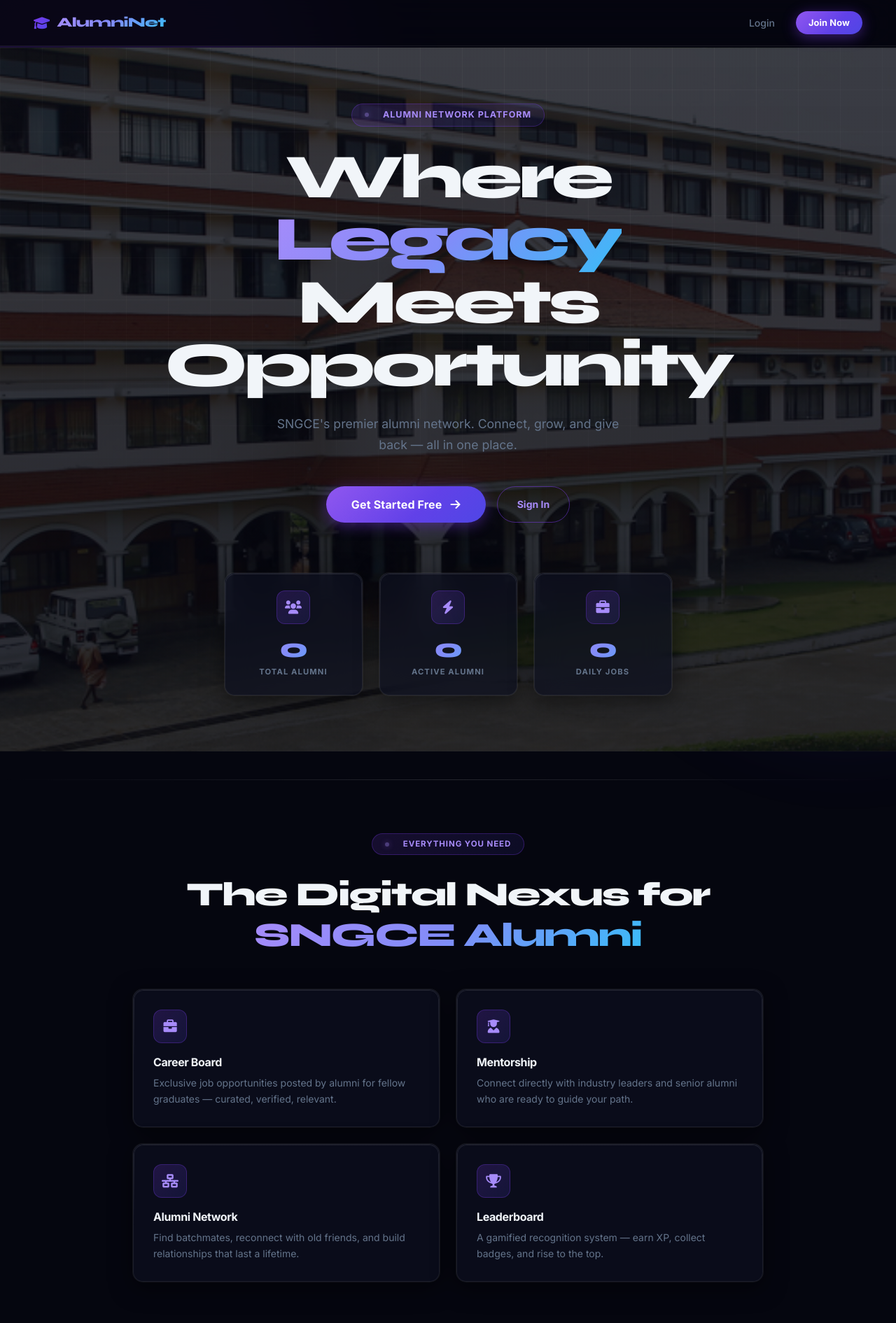
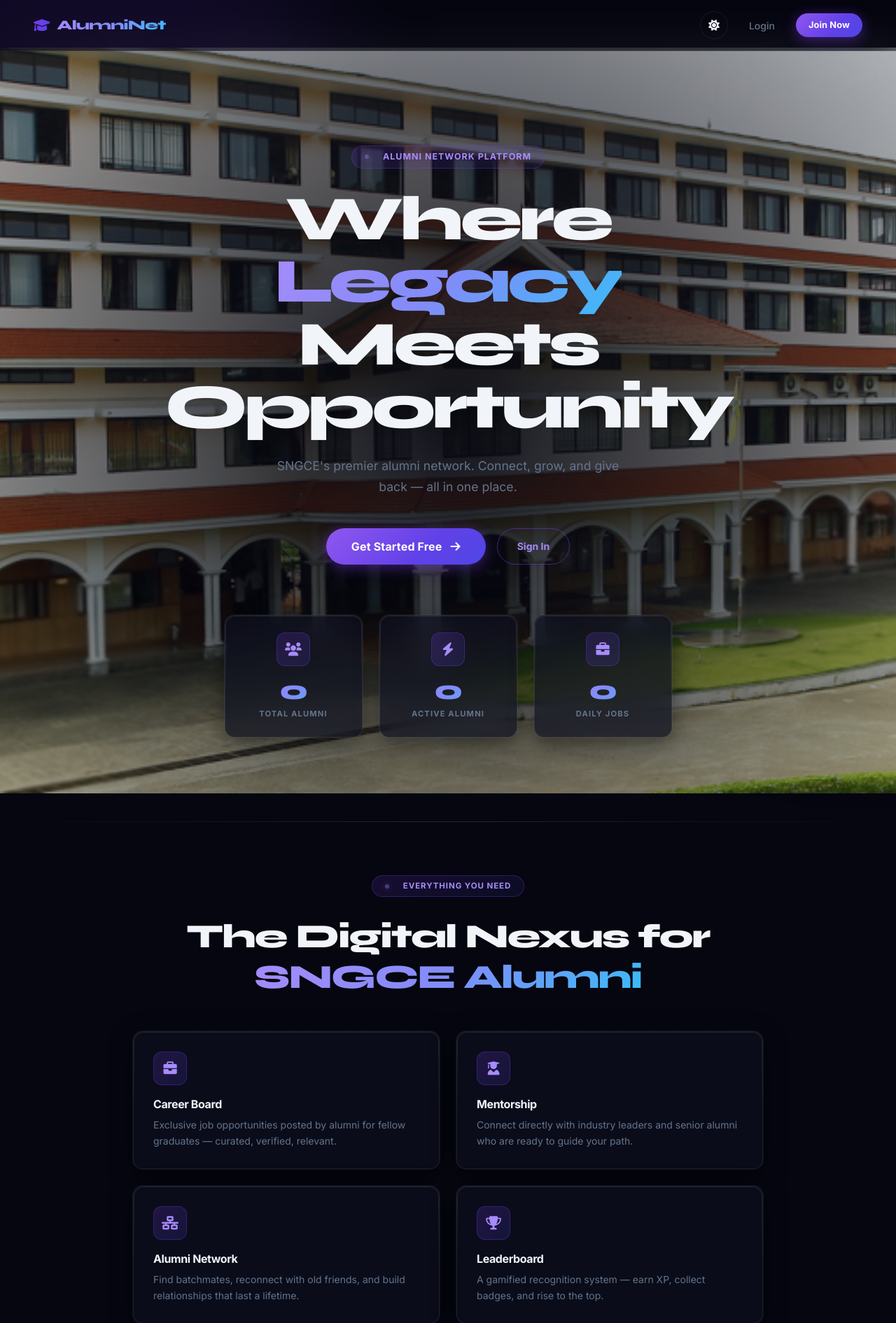
Before and after one commit to A-b-h-i-n-a-V-01/AlumniNet, a Flask app: page / in a window 1280 px wide. Shown: the top 1891 px of the page at 70% size. Run offline with Flask 3, Linux system fonts and the light colour scheme; data that the repository does not hold is empty.

Commit message:
Updated website

```diff
--- a/app/models.py
+++ b/app/models.py
@@ -21,10 +21,10 @@
     id = db.Column(db.Integer, primary_key=True)
     username = db.Column(db.String(20), unique=True, nullable=False)
     email = db.Column(db.String(120), unique=True, nullable=False)
-    image_file = db.Column(db.String(20), nullable=False, default='default.jpg')
-    password = db.Column(db.String(60), nullable=False)
+    image_file = db.Column(db.String(20), nullable=False, default='default.jpg', server_default='default.jpg')
+    password = db.Column(db.String(255), nullable=False)
     role = db.Column(db.String(10), nullable=False) # 'admin', 'faculty', 'alumni', 'student'
-    created_at = db.Column(db.DateTime, nullable=False, default=datetime.utcnow)
+    created_at = db.Column(db.DateTime, nullable=False, default=datetime.utcnow, server_default=db.func.current_timestamp())
     last_seen = db.Column(db.DateTime, default=datetime.utcnow)
 
     # Relationships
--- a/app/static/css/style.css
+++ b/app/static/css/style.css
@@ -621,28 +621,53 @@
 /* ─── HERO (PUBLIC LANDING) ──────────────────────────────── */
 .hero-section {
   position: relative;
-  min-height: 85vh;
+  min-height: 70vh;
   display: flex;
   align-items: center;
   justify-content: center;
   text-align: center;
   overflow: hidden;
-  padding: 80px 0;
+  padding: 140px 0 80px; /* Increased top padding to account for fixed navbar */
   background-attachment: scroll; /* Scroll is better for image proportion than fixed */
-}
-
-/* Hero grid pattern background */
-.hero-section::before {
-  content: '';
-  position: absolute;
-  inset: 0;
-  background-image:
-    linear-gradient(rgba(255,255,255,.03) 1px, transparent 1px),
-    linear-gradient(90deg, rgba(255,255,255,.03) 1px, transparent 1px);
-  background-size: 60px 60px;
-  mask-image: radial-gradient(ellipse 80% 80% at 50% 0%, black 40%, transparent 100%);
-  pointer-events: none;
-}
+  background: radial-gradient(circle at center, rgba(5,6,15,0.95) 0%, rgba(5,6,15,0.3) 100%), url('../images/sngce_campus.png') center center / cover no-repeat scroll;
+}
+
+/* ─── PUBLIC NAVBAR (GLASSMORPHISM) ─────────────────────── */
+.main-header {
+  position: fixed;
+  width: 100%;
+  top: 0;
+  z-index: 1030;
+  background: rgba(5,6,15, 0.4);
+  backdrop-filter: blur(24px);
+  -webkit-backdrop-filter: blur(24px);
+  border-bottom: 1px solid var(--c-border);
+  transition: all 0.3s ease;
+}
+
+.nav-theme-toggle {
+  background: none;
+  border: 1px solid var(--c-border);
+  border-radius: 50%;
+  width: 40px;
+  height: 40px;
+  display: flex;
+  align-items: center;
+  justify-content: center;
+  cursor: pointer;
+  color: var(--t-hi);
+  transition: all var(--dur) ease;
+}
+.nav-theme-toggle:hover {
+  background: var(--c-surface-2);
+  border-color: var(--c-border-hi);
+}
+.nav-theme-toggle .toggle-sun { display: none; }
+.nav-theme-toggle .toggle-moon { display: inline; }
+[data-theme="light"] .nav-theme-toggle .toggle-sun { display: inline; }
+[data-theme="light"] .nav-theme-toggle .toggle-moon { display: none; }
+[data-theme="dark"] .nav-theme-toggle .toggle-sun { display: inline; }
+[data-theme="dark"] .nav-theme-toggle .toggle-moon { display: none; }
 
 .hero-eyebrow {
   display: inline-flex;
@@ -1541,7 +1566,9 @@
 [data-theme="light"] #page-overlay { background: #f5f4f8; }
 
 /* Hero section */
-[data-theme="light"] .hero-section { background: var(--c-bg); }
+[data-theme="light"] .hero-section {
+  background: radial-gradient(circle at center, rgba(245,244,248,0.95) 0%, rgba(245,244,248,0.3) 100%), url('../images/sngce_campus.png') center center / cover no-repeat scroll;
+}
 [data-theme="light"] .hero-section::before {
   background-image:
     linear-gradient(rgba(100,80,180,.04) 1px, transparent 1px),
@@ -1554,8 +1581,19 @@
 
 /* Public navbar */
 [data-theme="light"] .main-header {
-  background: rgba(245,244,248,.88);
+  background: rgba(245,244,248,.6);
   border-bottom-color: var(--c-border);
+}
+
+/* Hero eyebrow visibility */
+[data-theme="light"] .hero-eyebrow {
+  background: linear-gradient(135deg, rgba(67, 56, 202, 0.1), rgba(79, 70, 229, 0.05));
+  border-color: rgba(67, 56, 202, 0.2);
+  color: #4338ca;
+}
+[data-theme="light"] .hero-eyebrow::before {
+  background: #4338ca;
+  box-shadow: 0 0 8px #4338ca;
 }
 
 /* Scrollbar */
--- a/app/static/js/main.js
+++ b/app/static/js/main.js
@@ -300,8 +300,8 @@
     const label = document.getElementById('theme-toggle-label');
     if (label) label.textContent = theme === 'dark' ? 'Light Mode' : 'Dark Mode';
 
-    // Support both the sidebar #theme-toggle and .auth-theme-toggle buttons
-    const btns = document.querySelectorAll('#theme-toggle, .auth-theme-toggle');
+    // Support #theme-toggle, .auth-theme-toggle, and .nav-theme-toggle buttons
+    const btns = document.querySelectorAll('#theme-toggle, .auth-theme-toggle, .nav-theme-toggle');
     btns.forEach(btn => {
       btn.addEventListener('click', () => toggleTheme(btn));
     });
--- a/app/templates/base.html
+++ b/app/templates/base.html
@@ -28,6 +28,10 @@
                 <span class="brand-text">AlumniNet</span>
             </a>
             <div class="d-flex align-items-center gap-3">
+                <button type="button" class="nav-theme-toggle" aria-label="Toggle light/dark mode">
+                    <i class="fas fa-sun toggle-sun"></i>
+                    <i class="fas fa-moon toggle-moon"></i>
+                </button>
                 {% if not current_user.is_authenticated %}
                 <a class="elite-nav-link" href="{{ url_for('login') }}">Login</a>
                 <a class="btn btn-primary-custom btn-sm" href="{{ url_for('register') }}">Join Now</a>
--- a/app/templates/index.html
+++ b/app/templates/index.html
@@ -2,12 +2,7 @@
 {% block content %}
 
 {# ── HERO ── #}
-<section class="hero-section fade-in-up"
-         style="background-image:
-                linear-gradient(rgba(5,6,15,0.78), rgba(5,6,15,0.85)),
-                url('{{ url_for('static', filename='images/sngce_campus.png') }}');
-                background-size: cover;
-                background-position: center bottom;">
+<section class="hero-section fade-in-up">
     <div class="hero-content-wrapper w-100">
         <div class="container" style="max-width: 860px; position:relative; z-index:2;">
         <div class="hero-eyebrow">
--- /dev/null
+++ b/wsgi.py
@@ -0,0 +1,8 @@
+from app import create_app
+
+app = create_app()
+
+# This file acts as the official entry point for Vercel's serverless functions.
+# Vercel looks for the 'app' variable in recognized filenames like wsgi.py or app.py
+if __name__ == '__main__':
+    app.run()
```
Also changed, not shown: app/static/images/sngce_campus.png, vercel.json (added).
